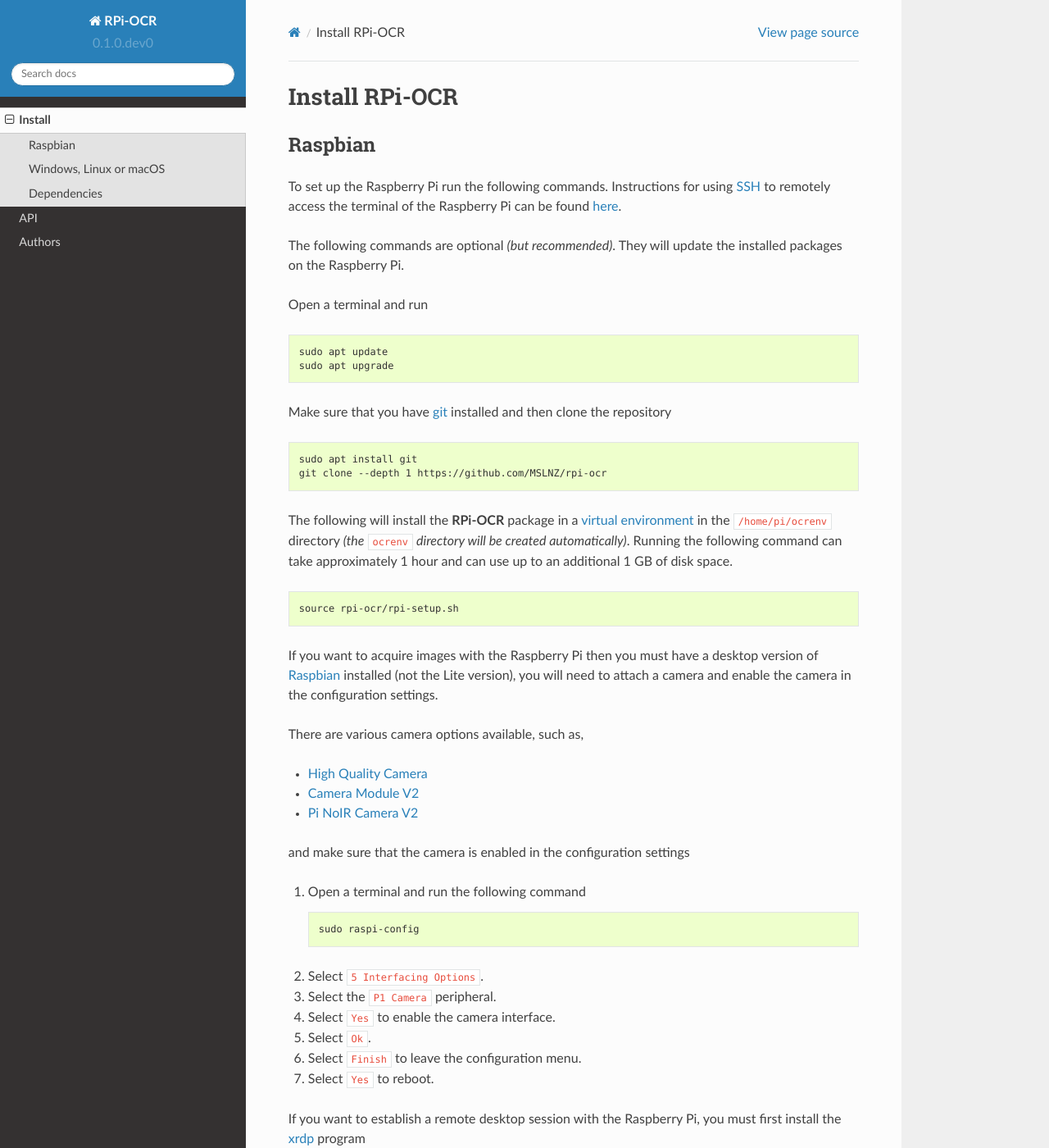
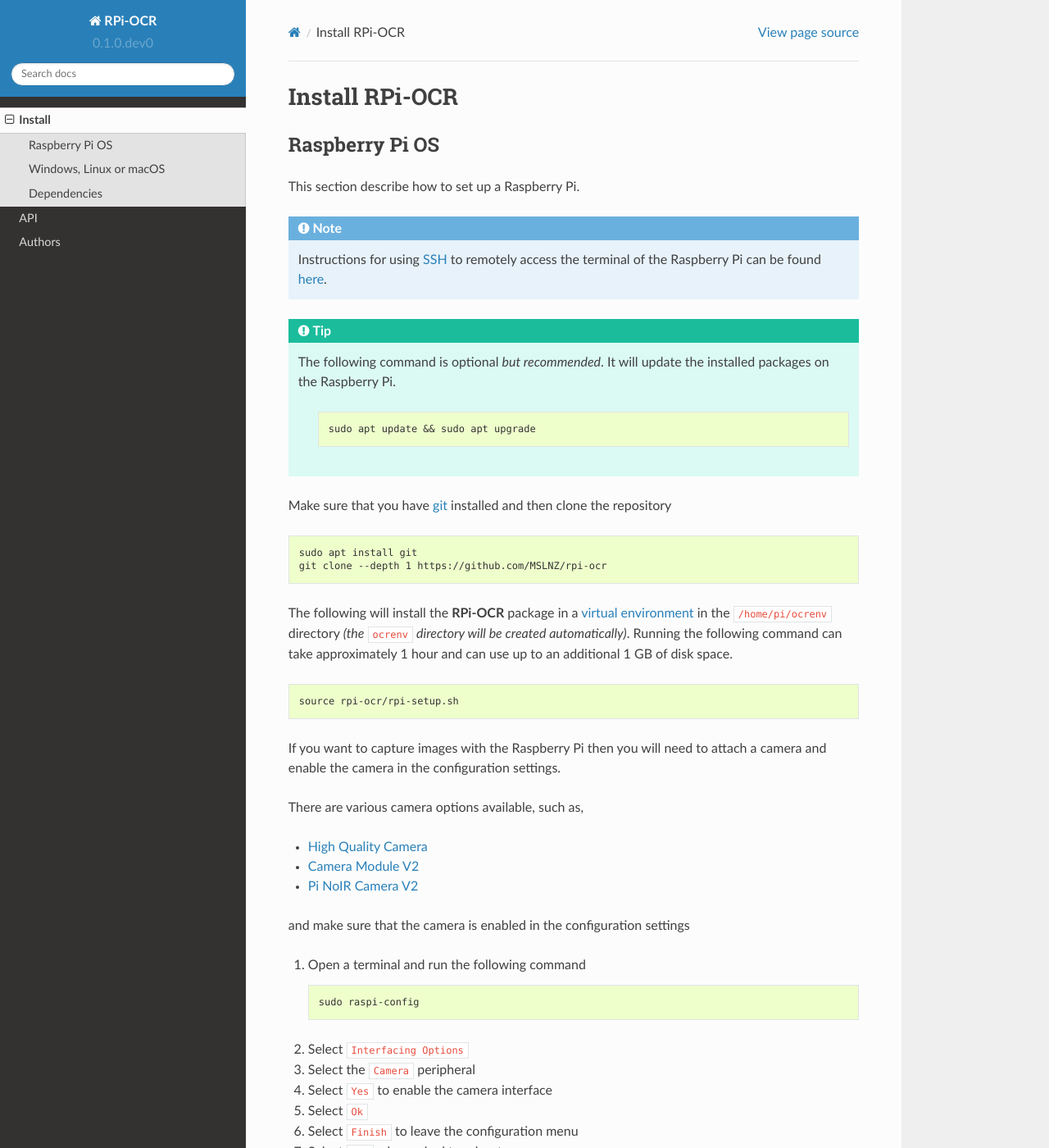
Before and after one commit to MSLNZ/rpi-ocr, a Sphinx documentation site: the page built from docs/install.rst, in a window 1280 px wide and 1400 px high. Shown: the whole window at 82% size. Built offline with Sphinx 7.4.7 and the Read the Docs theme 2.0.0, drawn with Linux system fonts in a browser that asks for light colours; pages that are not in the unit, such as notebooks, are missing from menus; some of the changed text lies outside the part shown.

```diff
--- a/docs/api_docs.rst
+++ b/docs/api_docs.rst
@@ -4,13 +4,11 @@
 API Documentation
 =================
 
-Package Structure
------------------
-
 .. toctree::
 
    ocr <_api/ocr>
-   ocr.connection <_api/ocr.connection>
+   ocr.cameras <_api/ocr.cameras>
+   ocr.services <_api/ocr.services>
    ocr.ssocr <_api/ocr.ssocr>
    ocr.tesseract <_api/ocr.tesseract>
    ocr.utils <_api/ocr.utils>
--- a/docs/conf.py
+++ b/docs/conf.py
@@ -55,7 +55,7 @@ napoleon_google_docstring = False
 napoleon_numpy_docstring = True
 napoleon_include_init_with_doc = False
 napoleon_include_private_with_doc = False
-napoleon_include_special_with_doc = False
+napoleon_include_special_with_doc = True
 napoleon_use_admonition_for_examples = False
 napoleon_use_admonition_for_notes = False
 napoleon_use_admonition_for_references = False
--- a/docs/install.rst
+++ b/docs/install.rst
@@ -4,20 +4,21 @@
 Install RPi-OCR
 ===============
 
-Raspbian
---------
-To set up the Raspberry Pi run the following commands. Instructions for using SSH_
-to remotely access the terminal of the Raspberry Pi can be found `here <ssh_instructions_>`_.
+Raspberry Pi OS
+---------------
+This section describe how to set up a Raspberry Pi.
 
-The following commands are optional *(but recommended)*. They will update the
-installed packages on the Raspberry Pi.
+.. note::
+   Instructions for using SSH_ to remotely access the terminal of the Raspberry Pi
+   can be found `here <ssh_instructions_>`_.
 
-Open a terminal and run
+.. tip::
+   The following command is optional *but recommended*. It will update the
+   installed packages on the Raspberry Pi.
 
-.. code-block:: console
+    .. code-block:: console
 
-   sudo apt update
-   sudo apt upgrade
+       sudo apt update && sudo apt upgrade
 
 Make sure that you have git_ installed and then clone the repository
 
@@ -35,8 +36,7 @@ additional 1 GB of disk space.
 
    source rpi-ocr/rpi-setup.sh
 
-If you want to acquire images with the Raspberry Pi then you must have a desktop version
-of Raspbian_ installed (not the Lite version), you will need to attach a camera and
+If you want to capture images with the Raspberry Pi then you will need to attach a camera and
 enable the camera in the configuration settings.
 
 There are various camera options available, such as,
@@ -53,26 +53,30 @@ and make sure that the camera is enabled in the configuration settings
 
        sudo raspi-config
 
-2. Select ``5 Interfacing Options``.
+2. Select ``Interfacing Options``
 
-3. Select the ``P1 Camera`` peripheral.
+3. Select the ``Camera`` peripheral
 
-4. Select ``Yes`` to enable the camera interface.
+4. Select ``Yes`` to enable the camera interface
 
-5. Select ``Ok``.
+5. Select ``Ok``
 
-6. Select ``Finish`` to leave the configuration menu.
+6. Select ``Finish`` to leave the configuration menu
 
-7. Select ``Yes`` to reboot.
+7. Select ``Yes`` when asked to reboot
 
-If you want to establish a remote desktop session with the Raspberry Pi, you
-must first install the `xrdp <http://xrdp.org/>`_ program
+If you want to establish a remote desktop session with the Raspberry Pi then you
+must install the `xrdp <http://xrdp.org/>`_ program
 
 .. code-block:: console
 
    sudo apt install xrdp
 
-and then reboot the Raspberry Pi.
+and then reboot the Raspberry Pi
+
+.. code-block:: console
+
+   sudo reboot
 
 Windows, Linux or macOS
 -----------------------
@@ -91,7 +95,7 @@ Alternatively, using the :ref:`msl-package-manager-welcome` run
 Dependencies
 ------------
 Tested with a Raspberry Pi 3 Model B+ and a Raspberry Pi 4 Model B
-running either Raspbian Buster or Raspberry Pi OS.
+with `Raspberry Pi OS`_ (buster) as the operating system.
 
 * Python 3.5+
 * :ref:`msl-network-welcome`
@@ -125,4 +129,4 @@ running Windows, Linux or macOS then follow the instructions below.
 .. _ssocr: https://www.unix-ag.uni-kl.de/~auerswal/ssocr/
 .. _Cygwin: https://www.cygwin.com/
 .. _ssocr-win64: https://github.com/MSLNZ/rpi-ocr/tree/master/resources/ssocr-win64
-.. _Raspbian: https://www.raspberrypi.org/downloads/raspbian/
+.. _Raspberry Pi OS: https://www.raspberrypi.org/software/operating-systems/#raspberry-pi-os-32-bit
```
Also changed, not shown: other parts of docs/install.rst (+2 -2 lines), docs/_api/ocr.cameras.rst (added, +7 -0 lines), docs/_api/ocr.connection.rst (deleted, +0 -7 lines), docs/_api/ocr.services.rst (added, +7 -0 lines), docs/_api/ocr.utils.rst (+3 -5 lines).
